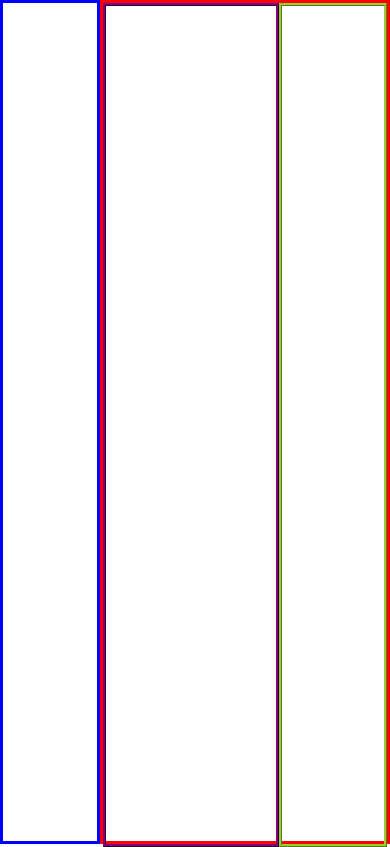
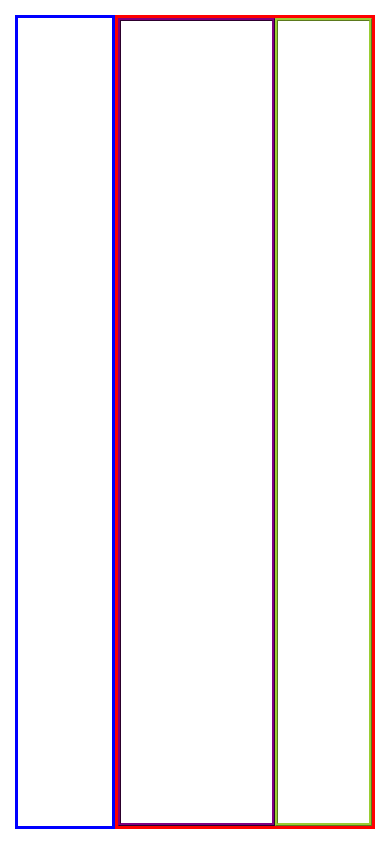
Before and after one commit to AleLoiac/todo-list, a website built with webpack: page src/template.html in a window 390 px wide. Built offline with nearby package versions, Linux system fonts and the light colour scheme.

Commit message:
Make height responsive

```diff
--- a/src/styles.css
+++ b/src/styles.css
@@ -30,6 +30,8 @@ html {
 
 body {
 	margin: 0;
+    padding: 15px;
+    height: 100vh;
     display: grid;
     grid-template-columns: clamp(100px, 25%, 400px) 1fr;
 }
@@ -47,23 +49,23 @@ textarea {
 
 .projects-nav {
     border: 3px solid blue;
-    height: 100vh;
+    height: 100%;
 }
 
 .content {
     border: 3px solid red;
-    height: 100vh;
+    height: 100%;
     display: flex;
 }
 
 .open-project {
     border: 3px ridge purple;
-    height: 100vh;
+    height: 100%;
     flex: 2;
 }
 
 .new-todo-banner {
     border: 3px ridge yellowgreen;
-    height: 100vh;
+    height: 100%;
     flex: 1.2;
 }
```
